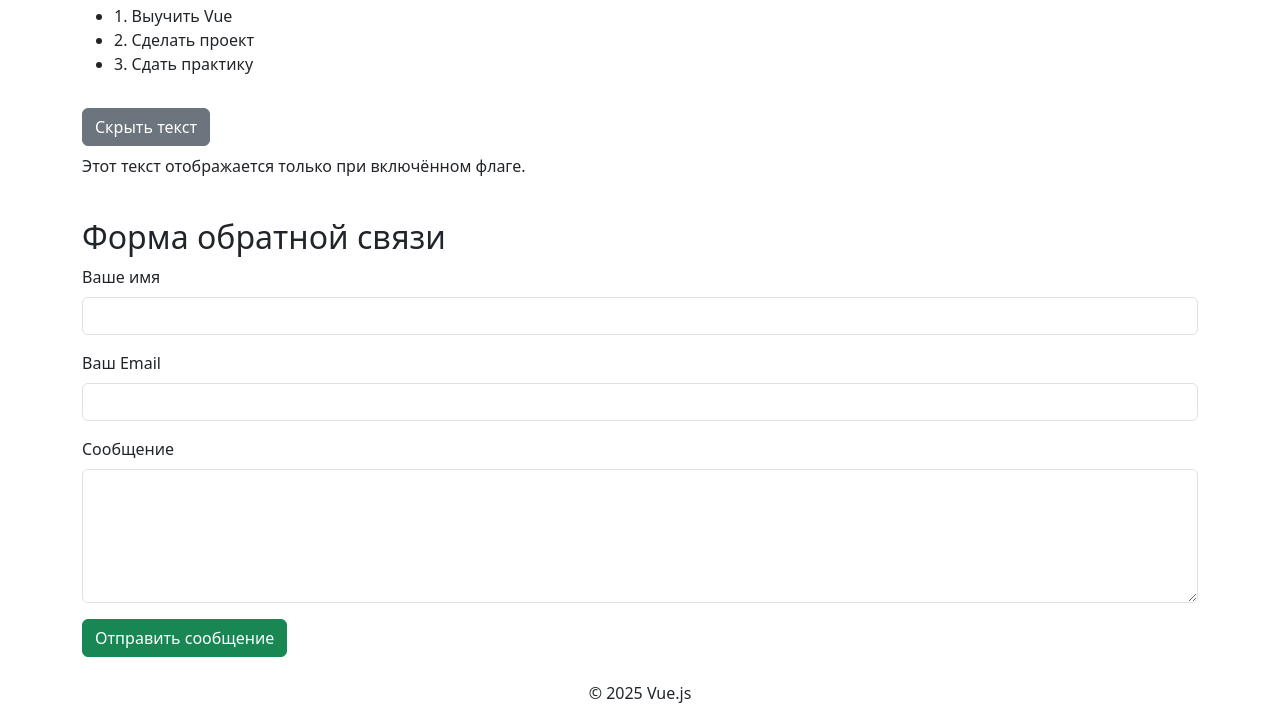
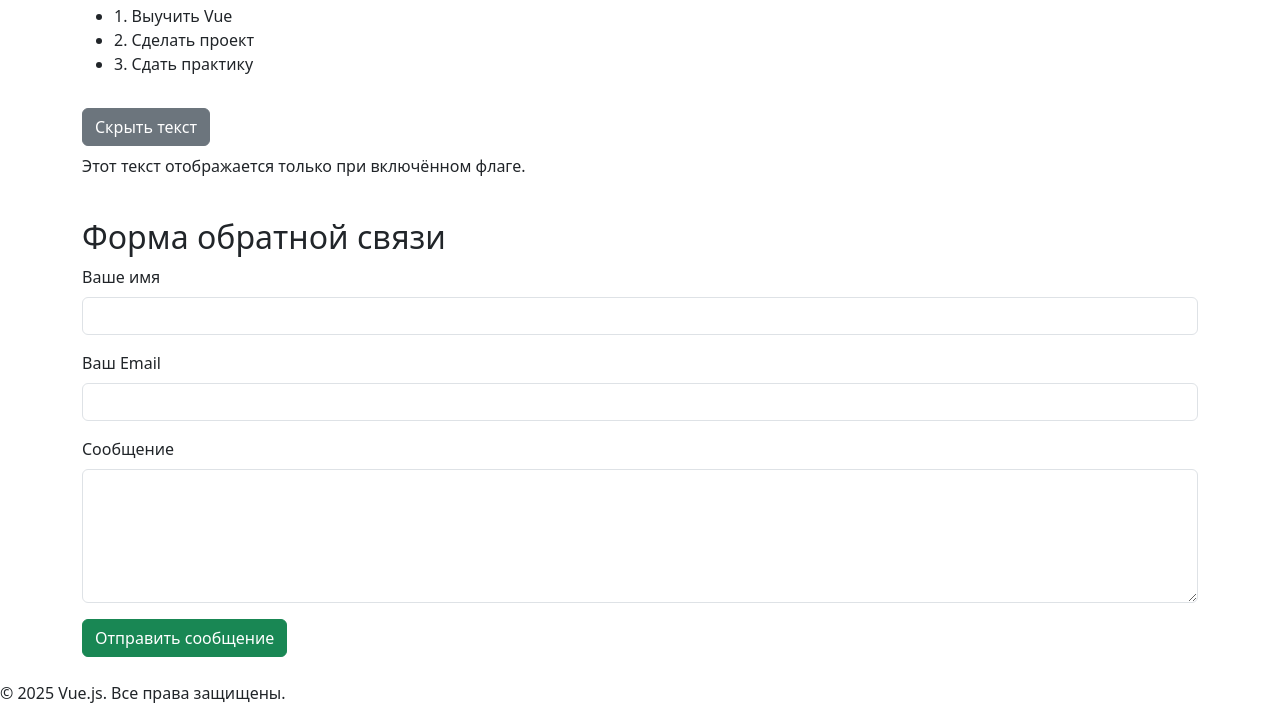
Before and after one commit to mylittlepray/site-project-10, a plain HTML site: page index.html in a window 1280 px wide. Shown: the part 526-1247 px from the top of the page. Drawn offline with nearby package versions, Linux system fonts and the light colour scheme.

Commit message:
new name

```diff
--- a/index.html
+++ b/index.html
@@ -92,7 +92,7 @@
     </div>
 
     <footer class="row mt-4">
-        <p class="col-12 text-center">&copy; 2025 Vue.js</p>
+        <p>&copy; 2025 Vue.js. Все права защищены.</p>
     </footer>
 
     <script src="https://unpkg.com/vue@3/dist/vue.global.prod.js"></script>
```
